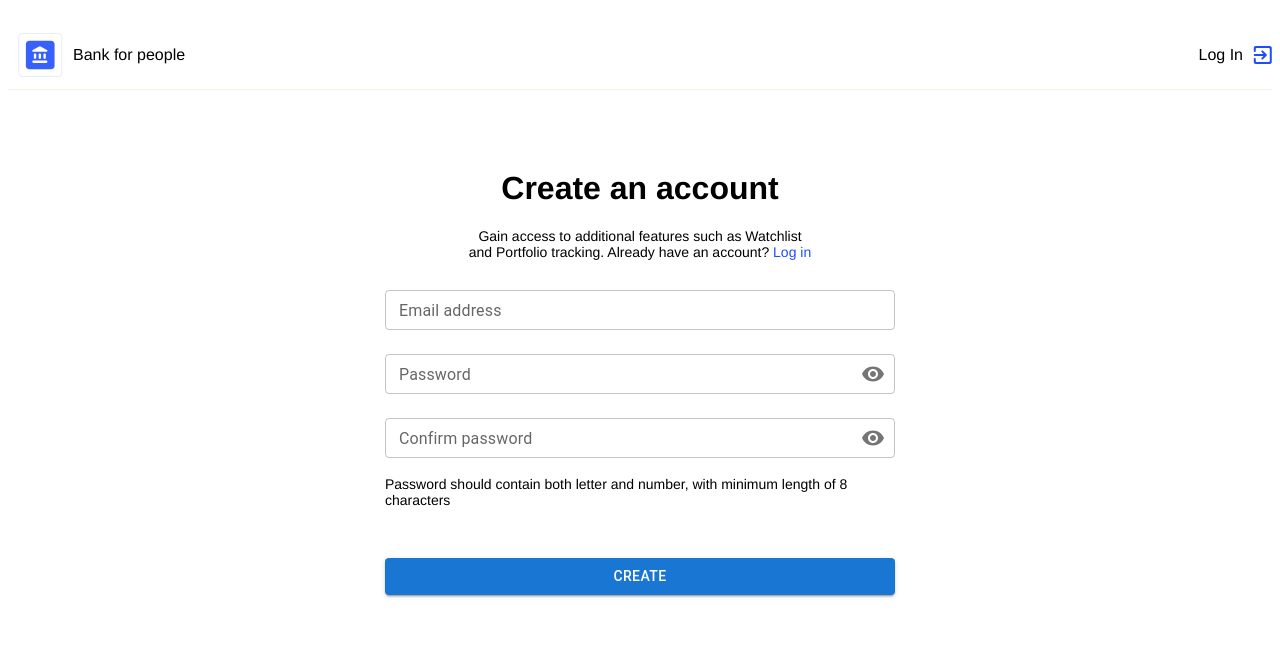
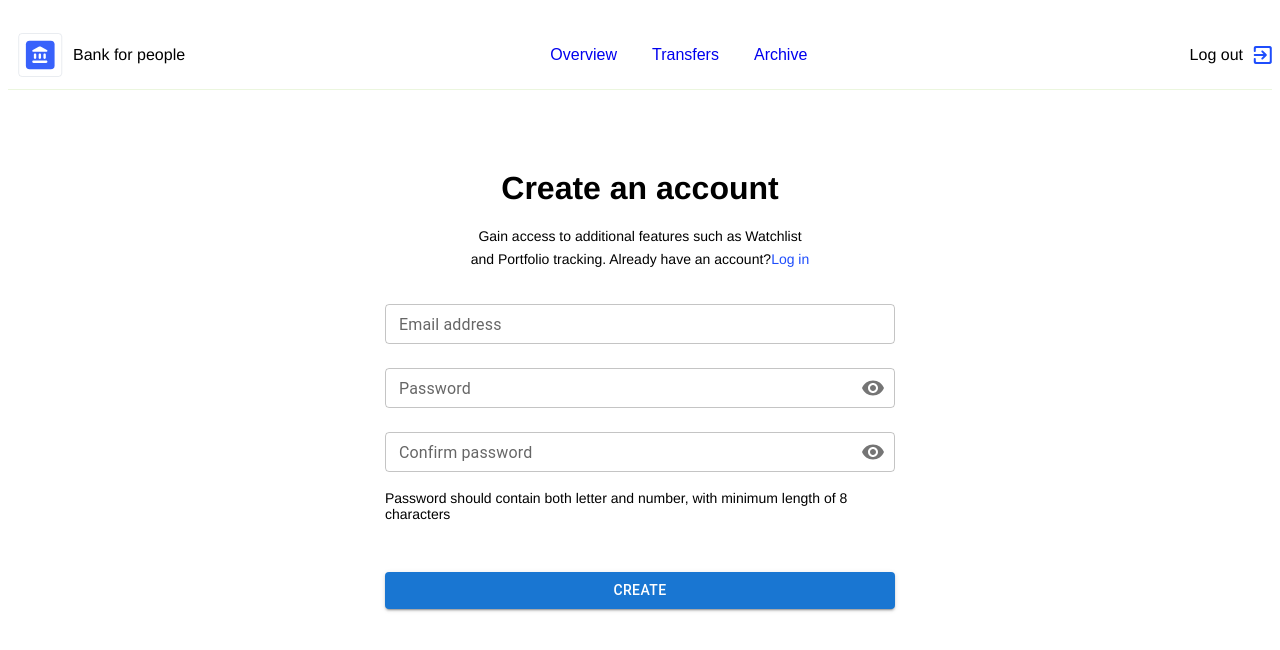
Before and after one commit to petronik/eWallet, a React (Create React App) app: page /register in a window 1280 px wide. Shown: the top 650 px of the page. Built offline with nearby package versions, Linux system fonts and the light colour scheme; a web font is replaced by a local one.

Commit message:
added login-logout state

```diff
--- a/src/components/Header/Header.jsx
+++ b/src/components/Header/Header.jsx
@@ -1,7 +1,8 @@
-import React from 'react';
+import React, {useState} from 'react';
 import { useNavigate } from 'react-router-dom';
 import { useMediaQuery } from 'react-responsive';
 import MobileNavbar from './MobileNavbar'
+import Navbar from './Navbar'
 
 
 
@@ -9,28 +10,51 @@ import styles from './Header.module.scss'
 import logoImage from '../../assets/img/logo.svg'
 import logIn from '../../assets/img/login.svg'
 
-
-
-const Header = () => {
+const Login = () => {
   const navigate = useNavigate();
-  const isMobile = useMediaQuery({ maxWidth: 768})
-
   return (
-    <header className={styles.header}>
-
-      {isMobile && <MobileNavbar/>}
-
-      <div className={styles.logo}>
-        <img src={logoImage} alt="Bank Logo" />
-        <p>Bank for people</p>
-      </div>
-      <div className={styles.login}>
+    <div className={styles.login}>
         <span
           onClick={() => navigate('/')}
         >Log In
         </span>
           <img src={logIn} alt="Log in" />
       </div>
+  )
+}
+const Logout = () => {
+  const navigate = useNavigate();
+  return (
+    <div className={styles.login}>
+        <span
+          onClick={() => navigate('/')}
+        >Log out
+        </span>
+          <img src={logIn} alt="Log in" />
+      </div>
+  )
+}
+
+
+const Header = () => {
+
+  const isMobile = useMediaQuery({ maxWidth: 768})
+  const [isLoggedIn, setLoggedIn] = useState(true)
+
+  return (
+    <header className={styles.header}>
+
+      {isLoggedIn && isMobile && <MobileNavbar/>}
+
+      <div className={styles.logo}>
+        <img src={logoImage} alt="Bank Logo" />
+        <p>Bank for people</p>
+      </div>
+      { isLoggedIn && !isMobile  && <Navbar/>}
+
+      { !isLoggedIn && <Login/>}
+      { isLoggedIn && <Logout/>}
+
     </header>
   );
 };
--- a/src/components/Header/Header.module.scss
+++ b/src/components/Header/Header.module.scss
@@ -90,6 +90,9 @@
   display: flex;
   flex-direction: column;
   position: fixed;
+  background: #fff;
+  z-index: 9;
+  padding: 10px;
   width: 85%;
   left: 15px;
   top: 75px;
--- a/src/components/Header/menu.js
+++ b/src/components/Header/menu.js
@@ -6,20 +6,20 @@ export const menu = [
   {
     title: 'Transfers',
     link: '/transfers',
-    submenu: [
-      {
-      title: 'Top up',
-      link: '/transfers/topup',
-      },
-      {
-      title: 'Send money',
-      link: '/transfers/sendmoney',
-      },
-      {
-      title: 'Withdraw',
-      link: '/transfers/withdraw',
-      },
-    ],
+    // submenu: [
+    //   {
+    //   title: 'Top up',
+    //   link: '/transfers/topup',
+    //   },
+    //   {
+    //   title: 'Send money',
+    //   link: '/transfers/sendmoney',
+    //   },
+    //   {
+    //   title: 'Withdraw',
+    //   link: '/transfers/withdraw',
+    //   },
+    // ],
   },
   {
     title: 'Archive',
--- a/src/components/Login/Login.jsx
+++ b/src/components/Login/Login.jsx
@@ -45,6 +45,7 @@ const Login = () => {
     e.preventDefault()
 
     if(email && values.password) {
+      console.log(email + " " + values.password)
       console.log(document.querySelector('#submitBtn'))
       document.querySelector('#submitBtn').removeAttribute('disabled')
     }
--- a/src/components/Login/Login.module.scss
+++ b/src/components/Login/Login.module.scss
@@ -14,6 +14,7 @@
     p > span > a{
       text-decoration: none;
       color: #1e4dfc;
+      line-height: 30px;
 
     }
     form{
```
Also changed, not shown: src/components/Register/Register.jsx (+4 -3 lines).
